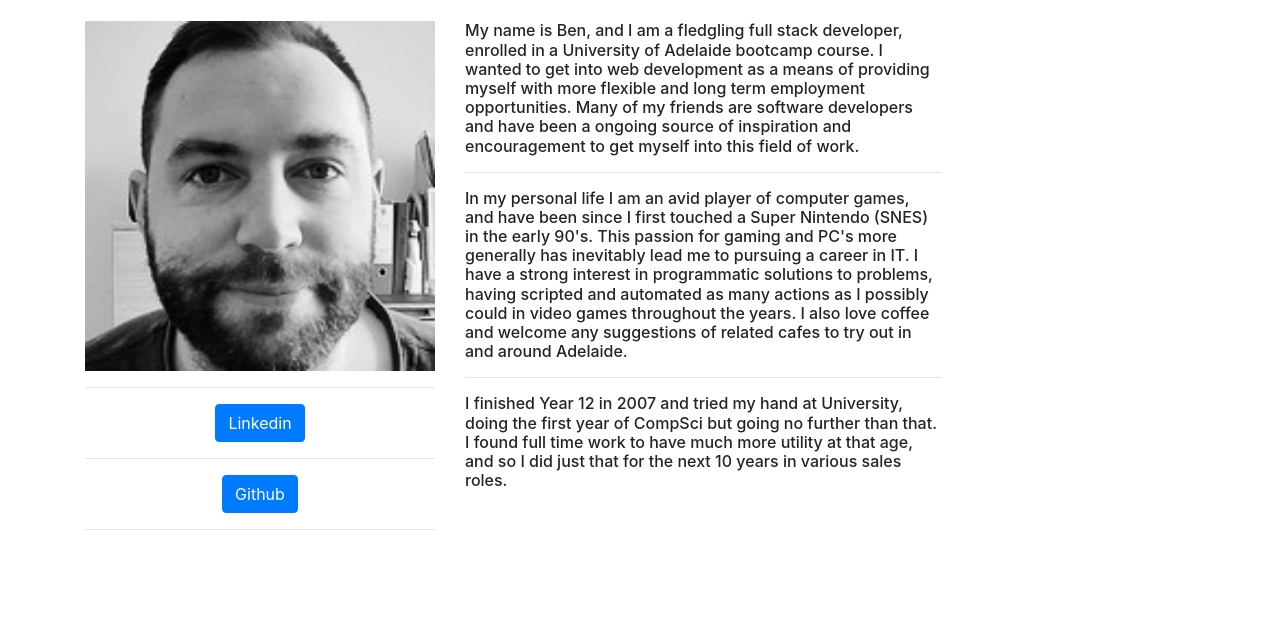
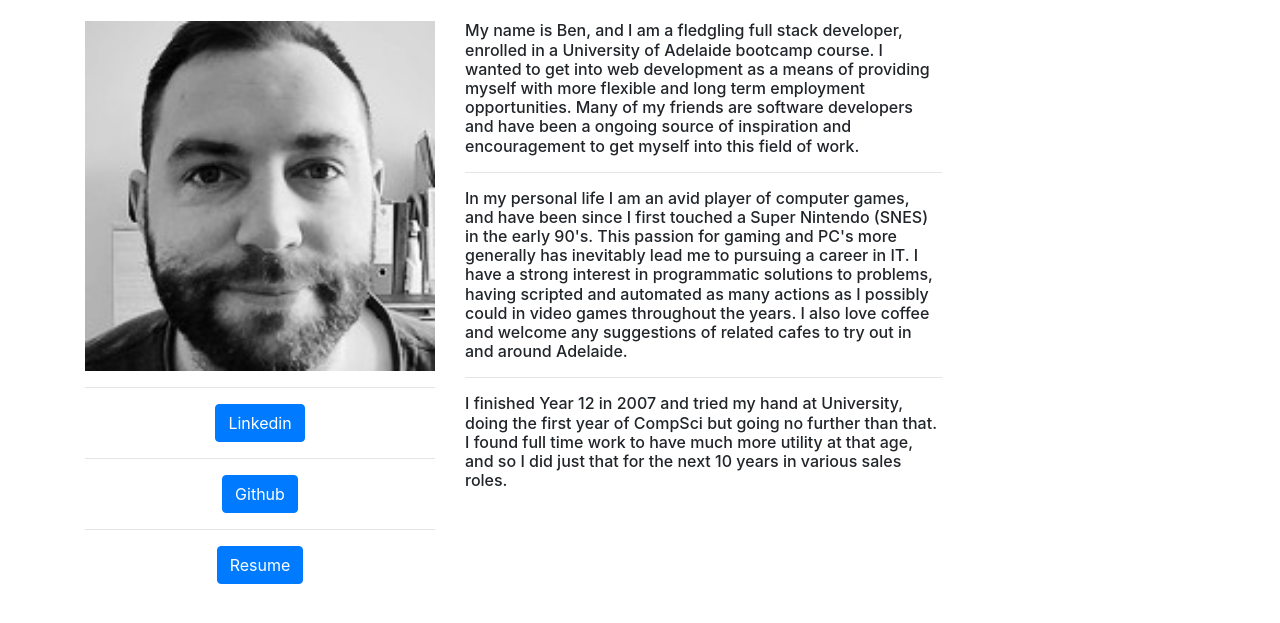
Before and after one commit to bendemic90/Week-2-portfolio, a plain HTML site: page index.html in a window 1280 px wide. Shown: the part 105-728 px from the top of the page. Drawn offline with nearby package versions, Linux system fonts and the light colour scheme.

Commit message:
added resume download

```diff
--- a/index.html
+++ b/index.html
@@ -69,6 +69,12 @@
                 >Github
               </a>
               <hr />
+              <a
+                class="btn btn-primary"
+                href="./assets/Ben's Resume.pdf"
+                download
+                >Resume
+              </a>
             </h4>
           </div>
           <!--container xs-12 for full screen small devices, sm-8 for everything north of that-->
```
Also changed, not shown: 1 other file.
